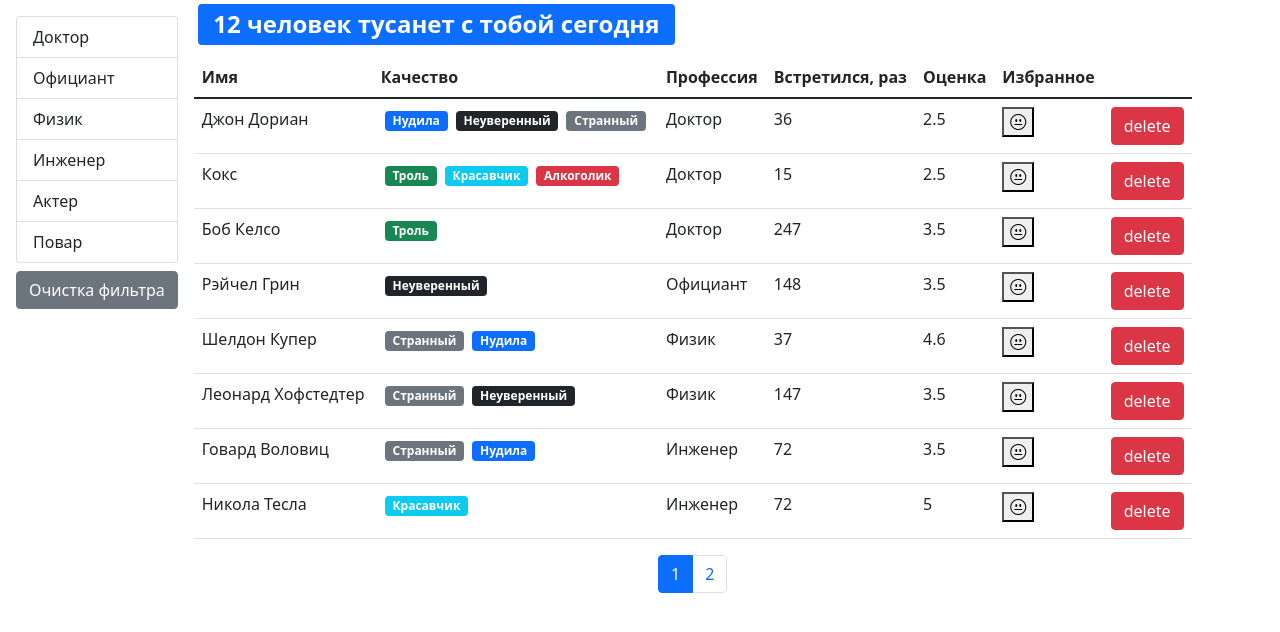
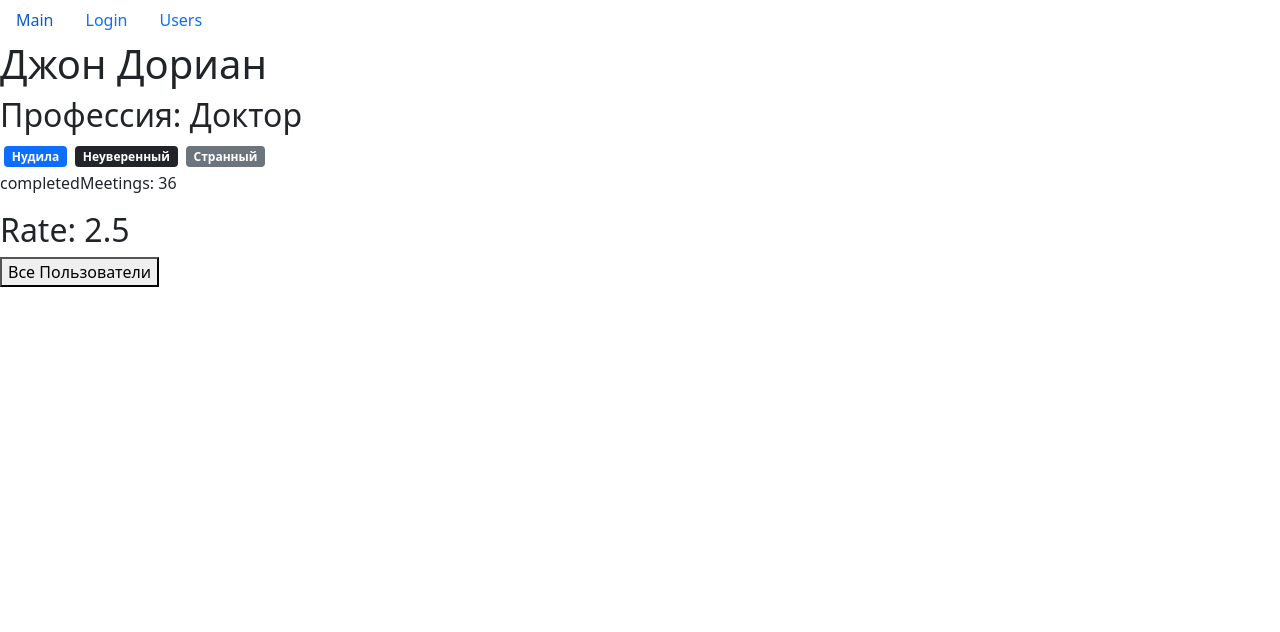
Before and after one commit to perezeginamv/fast-company, a React (Create React App) app: page /users/67rdca3eeb7f6fgeed471815 in a window 1280 px wide. Shown: the top 632 px of the page. Built offline with nearby package versions, Linux system fonts and the light colour scheme.

Commit message:
added navigation

```diff
--- a/package.json
+++ b/package.json
@@ -12,6 +12,7 @@
         "prop-types": "^15.8.1",
         "react": "^18.2.0",
         "react-dom": "^18.2.0",
+        "react-router-dom": "^5.3.0",
         "react-scripts": "5.0.1",
         "web-vitals": "^2.1.4"
     },
--- a/src/App.js
+++ b/src/App.js
@@ -1,8 +1,22 @@
 import React from "react";
-import Users from "./components/users";
+import { Switch, Route, Redirect } from "react-router-dom";
+import NavBar from "./components/navBar";
+import Main from "./layouts/main";
+import Login from "./layouts/login";
+import Users from "./layouts/users";
 
 function App() {
-    return <Users />;
+    return (
+        <div>
+            <NavBar />
+            <Switch>
+                <Route exact path="/" component={Main} />
+                <Route path="/login" component={Login} />
+                <Route path="/users/:usersId?" component={Users} />
+                <Redirect to="/" />
+            </Switch>
+        </div>
+    );
 }
 
 export default App;
--- a/src/api/fake.api/user.api.js
+++ b/src/api/fake.api/user.api.js
@@ -150,6 +150,14 @@
         }, 500);
     });
 
+const getById = (id) =>
+    new Promise((resolve) => {
+        window.setTimeout(function () {
+            resolve(users.find((user) => user._id === id));
+        }, 1000);
+    });
+
 export default {
-    fetchAll
+    fetchAll,
+    getById
 };
--- /dev/null
+++ b/src/components/navBar.jsx
@@ -0,0 +1,26 @@
+import React from "react";
+import { Link } from "react-router-dom";
+
+const NavBar = () => {
+    return (
+        <ul className="nav">
+            <li className="nav-item">
+                <Link className=" nav-link" to="/">
+                    Main
+                </Link>
+            </li>
+            <li className="nav-item">
+                <Link className=" nav-link" to="/login">
+                    Login
+                </Link>
+            </li>
+            <li className="nav-item">
+                <Link className=" nav-link" to="/users">
+                    Users
+                </Link>
+            </li>
+        </ul>
+    );
+};
+
+export default NavBar;
--- /dev/null
+++ b/src/components/userPage.jsx
@@ -0,0 +1,36 @@
+import React, { useEffect, useState } from "react";
+import PropTypes from "prop-types";
+import api from "../api";
+import QualitiesList from "./qualitiesList";
+import { useHistory } from "react-router-dom";
+
+const UserPage = ({ userId }) => {
+    const history = useHistory();
+    const [user, setUser] = useState();
+    useEffect(() => {
+        api.users.getById(userId).then((data) => setUser(data));
+    });
+    const handleClick = () => {
+        history.push("/users");
+    };
+    if (user) {
+        return (
+            <div>
+                <h1> {user.name}</h1>
+                <h2>Профессия: {user.profession.name}</h2>
+                <QualitiesList qualities={user.qualities} />
+                <p>completedMeetings: {user.completedMeetings}</p>
+                <h2>Rate: {user.rate}</h2>
+                <button onClick={handleClick}> Все Пользователи</button>
+            </div>
+        );
+    } else {
+        return <h1>Loading</h1>;
+    }
+};
+
+UserPage.propTypes = {
+    userId: PropTypes.string.isRequired
+};
+
+export default UserPage;
--- a/src/components/users.jsx
+++ b/src/components/usersList.jsx
@@ -8,7 +8,7 @@
 import UserTable from "./usersTable";
 import _ from "lodash";
 
-const Users = () => {
+const UsersList = () => {
     const pageSize = 8;
 
     const [users, setUsers] = useState();
@@ -125,8 +125,8 @@
     valueProperty: "_id",
     contentProperty: "name"
 };
-Users.propTypes = {
+UsersList.propTypes = {
     users: PropTypes.array
 };
 
-export default Users;
+export default UsersList;
--- a/src/components/usersTable.jsx
+++ b/src/components/usersTable.jsx
@@ -3,6 +3,7 @@
 import BookMark from "./bookmark";
 import QualitiesList from "./qualitiesList";
 import Table from "./table";
+import { Link } from "react-router-dom";
 
 const UserTable = ({
     users,
@@ -13,7 +14,13 @@
     ...rest
 }) => {
     const columns = {
-        name: { path: "name", name: "Имя" },
+        name: {
+            path: "name",
+            name: "Имя",
+            component: (user) => (
+                <Link to={`/users/${user._id}`}>{user.name}</Link>
+            )
+        },
         qualities: {
             name: "Качество",
             component: (user) => <QualitiesList qualities={user.qualities} />
--- a/src/index.js
+++ b/src/index.js
@@ -4,12 +4,15 @@
 import "./index.css";
 import "bootstrap/dist/css/bootstrap.css";
 import reportWebVitals from "./reportWebVitals";
+import { BrowserRouter } from "react-router-dom";
 
 const root = ReactDOM.createRoot(document.getElementById("root"));
 root.render(
-    <React.StrictMode>
-        <App />
-    </React.StrictMode>
+    <BrowserRouter>
+        <React.StrictMode>
+            <App />
+        </React.StrictMode>
+    </BrowserRouter>
 );
 
 // If you want to start measuring performance in your app, pass a function
--- /dev/null
+++ b/src/layouts/login.jsx
@@ -0,0 +1,7 @@
+import React from "react";
+
+const Login = () => {
+    return <h1>Login</h1>;
+};
+
+export default Login;
--- /dev/null
+++ b/src/layouts/main.jsx
@@ -0,0 +1,7 @@
+import React from "react";
+
+const Main = () => {
+    return <h2>My page</h2>;
+};
+
+export default Main;
--- /dev/null
+++ b/src/layouts/users.jsx
@@ -0,0 +1,12 @@
+import React from "react";
+import { useParams } from "react-router-dom";
+import UserPage from "../components/userPage";
+import UsersList from "../components/usersList";
+const Users = () => {
+    const params = useParams();
+    const { usersId } = params;
+    console.log(params);
+    return <>{usersId ? <UserPage userId={usersId} /> : <UsersList />}</>;
+};
+
+export default Users;
```
Also changed, not shown: 1 other file (tests, documents, lock files or other folders).
